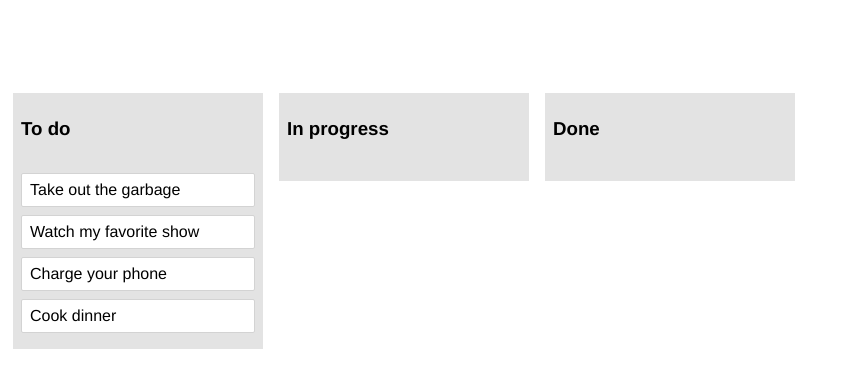
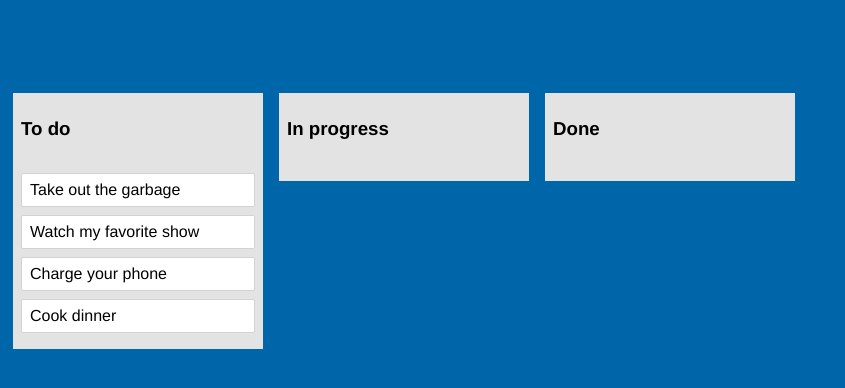
Before and after one commit to kk0walski/simpleKanban, a React (Create React App) app: page / in a window 1280 px wide. Shown: the top 388 px of the page, without its empty margins (0-845 px from the left). Built offline with nearby package versions, Linux system fonts and the light colour scheme.

Commit message:
Adding board color.

```diff
--- a/src/features/board/Board.js
+++ b/src/features/board/Board.js
@@ -2,6 +2,7 @@ import React from 'react';
 import { DragDropContext, Droppable } from 'react-beautiful-dnd';
 import { connect } from "react-redux";
 import { move } from './boardSlice';
+import classnames from "classnames";
 import Column from './Column';
 import "./Board.scss";
 
@@ -70,6 +71,7 @@ class Board extends React.Component {
 
     render() {
         return (
+            <div className={classnames("board", this.props.board.color)}>
                 <div
                     className="lists-wrapper"
                     onMouseDown={this.handleMouseDown}
@@ -89,6 +91,8 @@ class Board extends React.Component {
                         </Droppable>
                     </DragDropContext>
                 </div>
+                <div className="board-underlay" />
+            </div>
         )
     }
 }
--- a/src/features/board/boardSlice.js
+++ b/src/features/board/boardSlice.js
@@ -26,7 +26,8 @@ export const boardSlice = createSlice({
                 taskIds: []
             }
         },
-        columnOrder: ['column-1', 'column-2', 'column-3']
+        columnOrder: ['column-1', 'column-2', 'column-3'],
+        color: 'blue'
     },
     // The `reducers` field lets us define reducers and generate associated actions
     reducers: {
```
Lines whose indentation alone changed are shown as unchanged.
